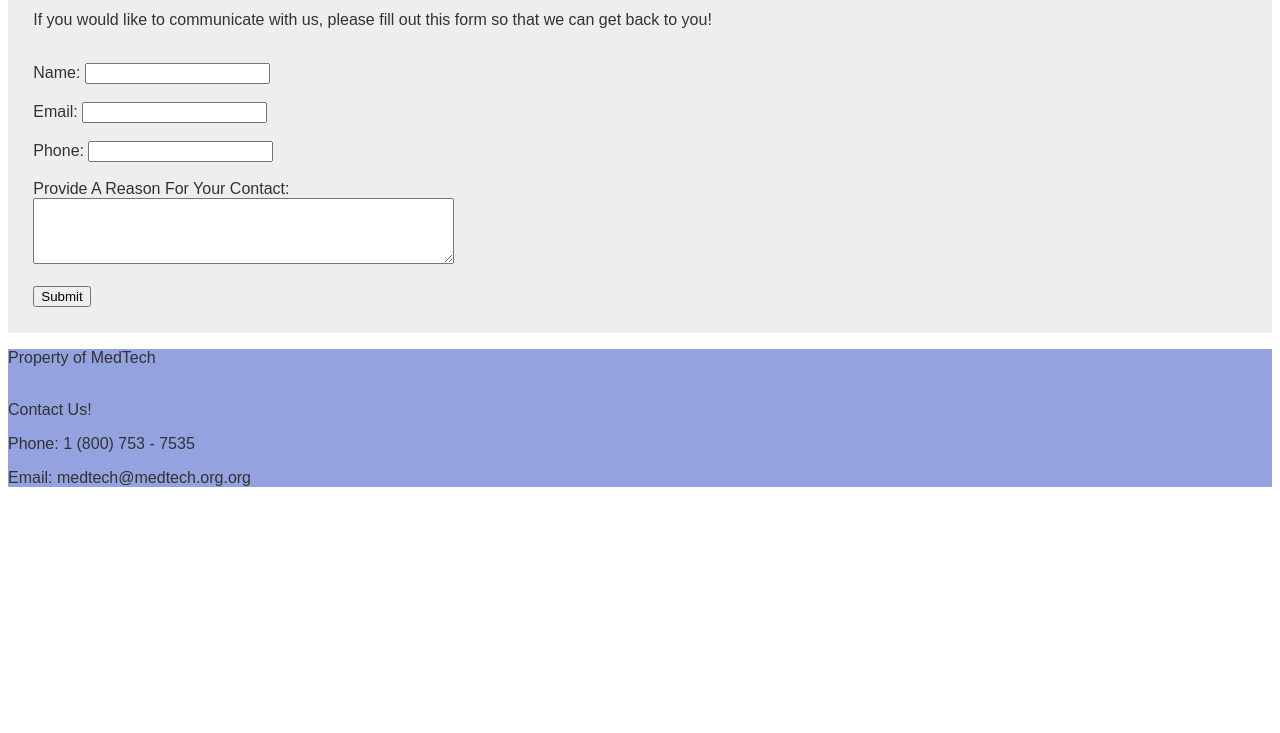
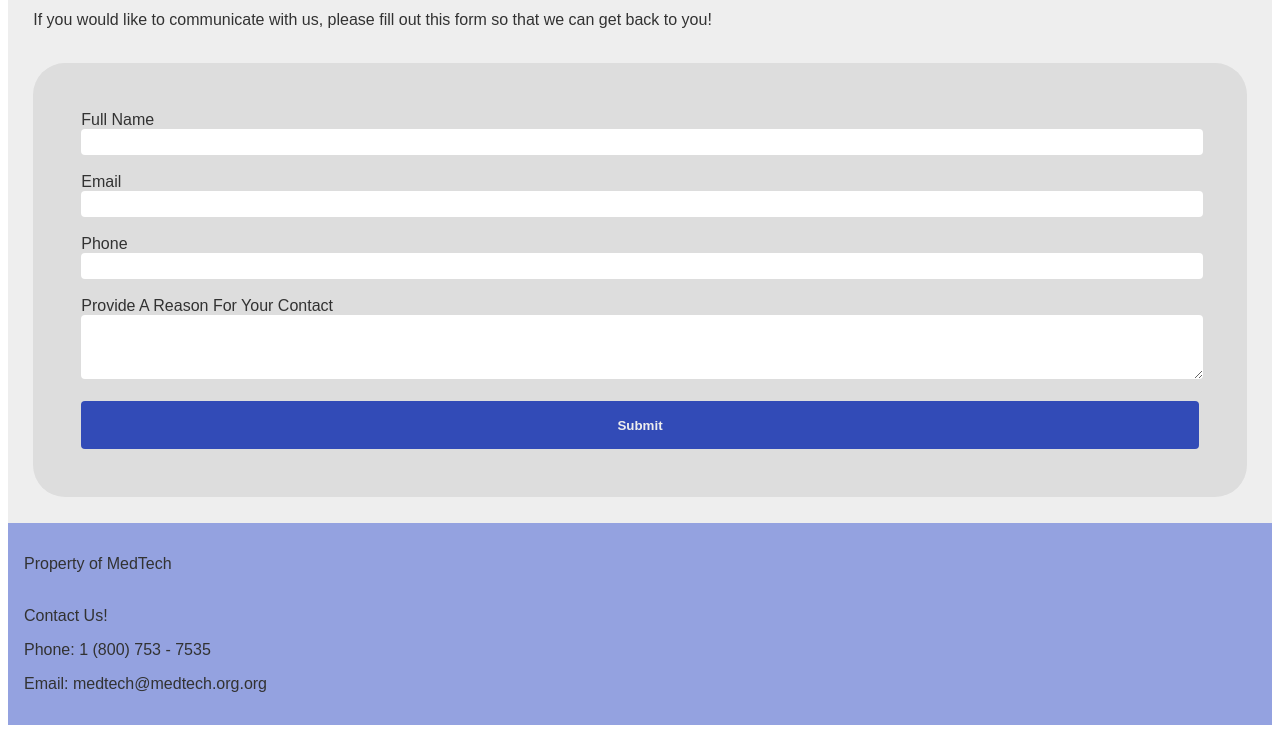
Before and after one commit to smullangi213/smullangi213.github.io, a plain HTML site: page contact.html in a window 1280 px wide. Shown: the part 359-1092 px from the top of the page. Before the commit the page ends 862 px from the top, so only its background shows below. Drawn offline with Linux system fonts and the light colour scheme.

Commit message:
Icon Change

```diff
--- a/contact.html
+++ b/contact.html
@@ -4,6 +4,7 @@
     <title>MedTech</title>
 
     <link rel="stylesheet" href="styles/main.css">
+    <link rel="stylesheet" href="styles/contact.css">
 </head>
 
 <body>
@@ -27,22 +28,22 @@
         <p>If you would like to communicate with us, please fill out this form so that we can get back to you!</p>
         <br>
         <form>
-            <label for = "name">Name: </label>
+            <label for = "name">Full Name</label>
+            <br>
             <input id = "name" type = "text">
+            <br><br>
+
+            <label for = "email">Email</label>
             <br>
+            <input id = "email" type = "email">
+            <br><br>
+
+            <label for = "phone">Phone</label>
             <br>
+            <input id = "phone" type = "tel">
+            <br><br>
 
-            <label for = "email">Email: </label>
-            <input id = "email" type = "email">
-            <br>
-            <br>
-
-            <label for = "phone">Phone: </label>
-            <input id = "phone" type = "tel">
-            <br>
-            <br>
-
-            <label for = "info">Provide A Reason For Your Contact: </label>
+            <label for = "info">Provide A Reason For Your Contact</label>
             <br>
             <textarea id = "info" rows = "4" cols = "50"></textarea>
             <br>
--- /dev/null
+++ b/styles/contact.css
@@ -0,0 +1,34 @@
+/*Header background Color: #94a2e0
+nav color: #eee
+text color: #323232
+Nav/Footer background: #324bb7
+nav background hover: #526bd7
+Body: #eee
+Link Highlight: #526bd7*/
+
+form {
+    padding: 3rem;
+    border-radius: 2rem;
+    background-color: #ddd;
+}
+
+input, textarea {
+    width: 100%;
+    border-radius: 0.25rem;
+    border: none;
+}
+
+input[type=submit]{
+    height: 3rem;
+    color: #eee;
+    font-weight: bold;
+    background-color: #324bb7;
+}
+
+input[type=submit]:hover{
+    background-color: #526bd7;
+}
+
+input {
+    height: 1.5rem;
+}
--- a/styles/main.css
+++ b/styles/main.css
@@ -54,7 +54,6 @@ header nav a {
     font-size: 125%;
     font-weight: bold;
     text-decoration: none;
-
     text-align: center;
     flex: 1 1 auto;
     padding: .75em 0em;
@@ -71,6 +70,7 @@ nav a.navitem:hover {
 
 nav a.navitem.active {
     background-color:#94a2e0;
+    color: #323232;
 }
 
 main {
@@ -88,6 +88,7 @@ h2 {
 
 footer {
     background-color: #94a2e0;
+    padding: 1em;
     margin: 0;
 }
 
```
Also changed, not shown: images/logo.PNG, images/menulogo.PNG, images/oldlogo.PNG (added), images/oldmenulogo.PNG (added).
